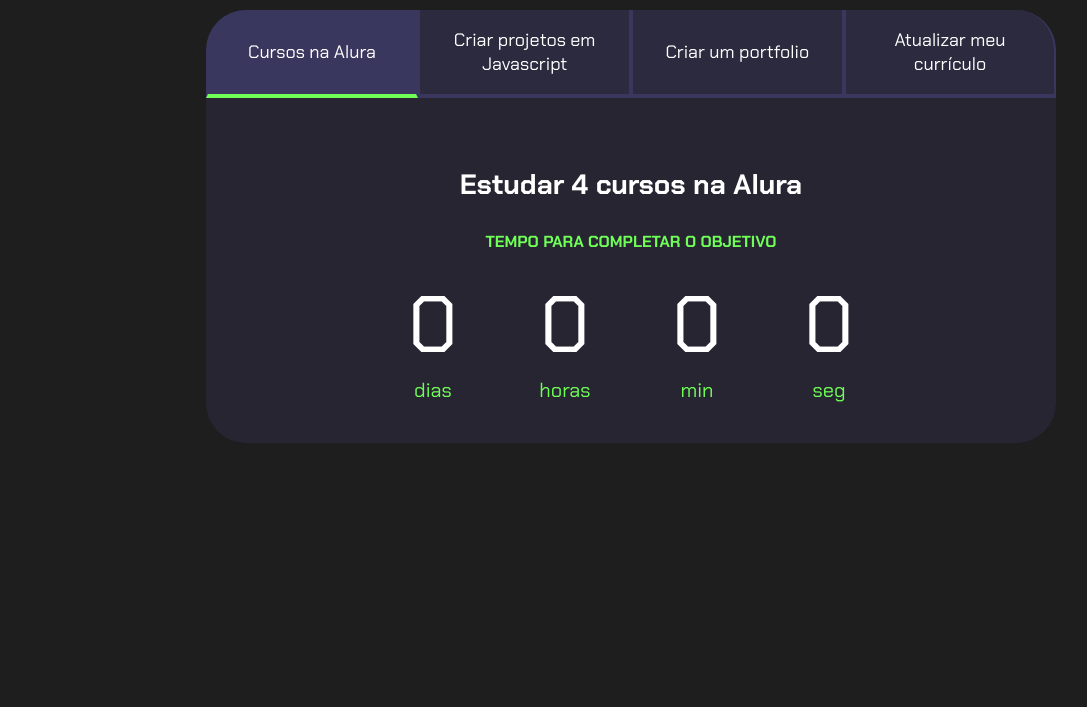
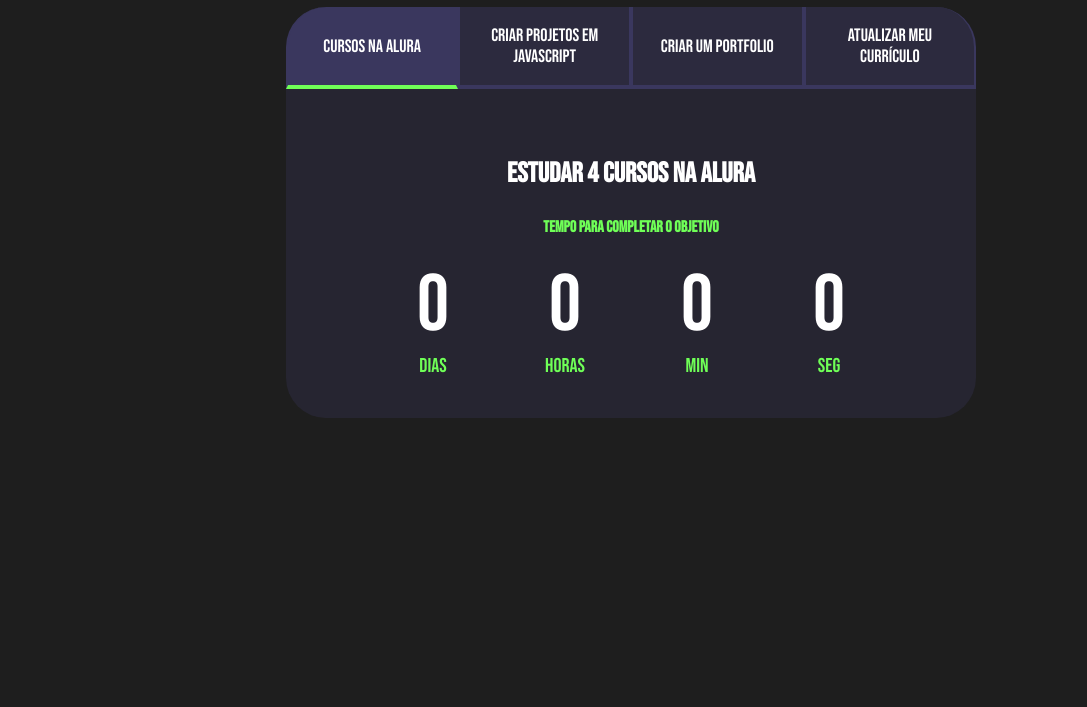
Before and after one commit to 31223/jose-, a plain HTML site: page index.html/index.html in a window 1280 px wide. Shown: the part 93-800 px from the top of the page, without its empty margins (9-1096 px from the left). Drawn offline with Linux system fonts and the light colour scheme.

Commit message:
786876876876

```diff
--- a/index.html/style.css
+++ b/index.html/style.css
@@ -1,4 +1,4 @@
-@import url('https://fonts.googleapis.com/css2?family=Chakra+Petch:wght@400;700&display=swap');
+@import url('https://fonts.googleapis.com/css2?family=Bebas+Neue&display=swap');
 
 :root {
     --cor-de-fundo: #1E1E1E;
@@ -12,7 +12,7 @@
 body {
     background-color: var(--cor-de-fundo);
     color: var(--branco);
-    font-family: 'Chakra Petch', sans-serif;
+    font-family: 'Bebas Neue', sans-serif;
 }
 
 
@@ -38,7 +38,7 @@ body {
 
 
 .botao {
-    font-family: 'Chakra Petch', sans-serif;
+    font-family: 'Bebas Neue', sans-serif;
     background-color: var(--botao-inativo);
     color: var(--branco);
     display: flex;
```
